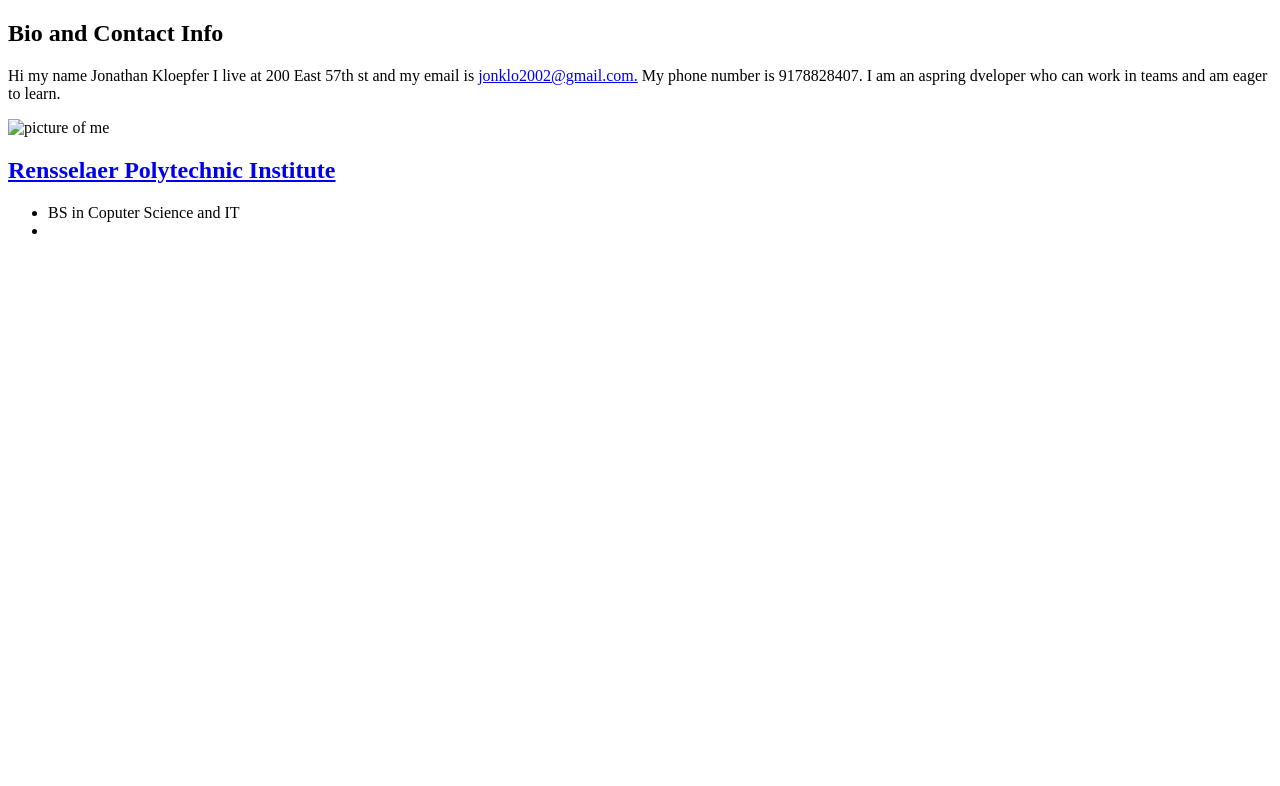
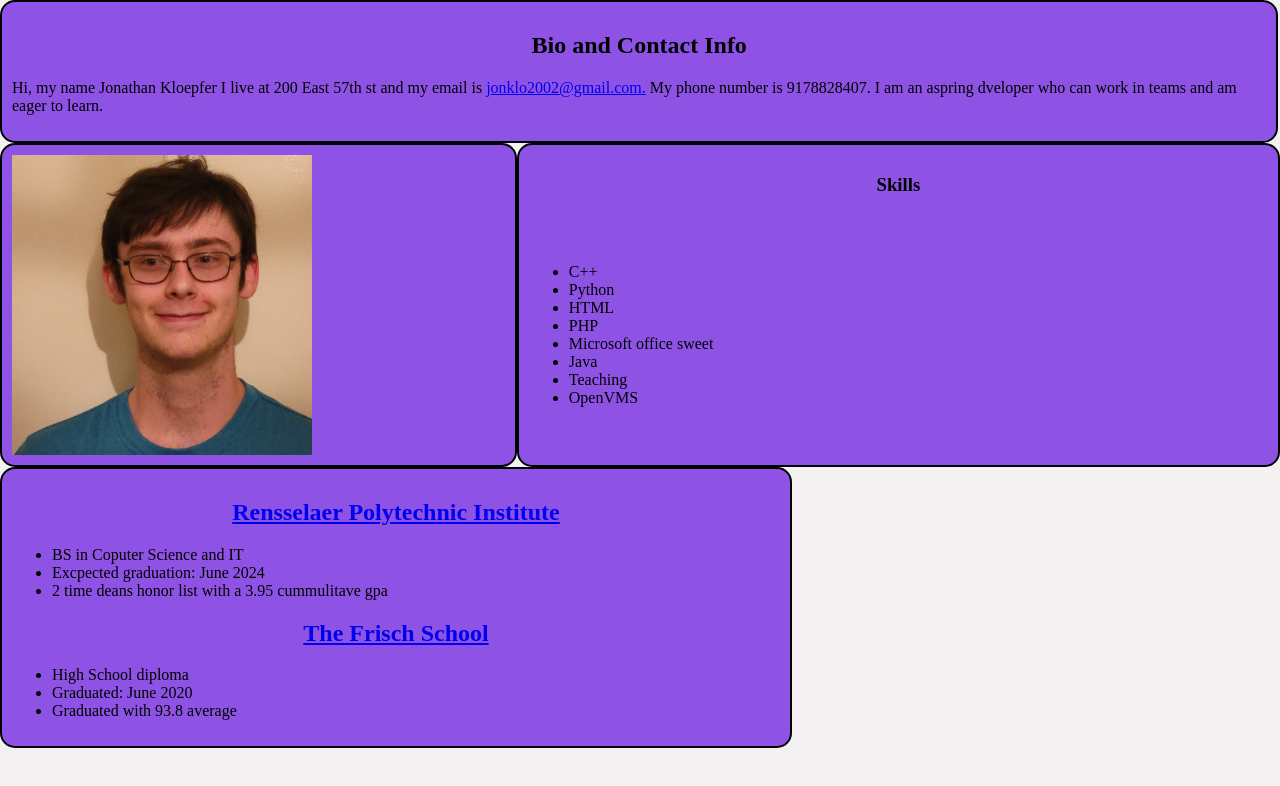
Before and after one commit to JAMForHire/JAM-repo, a plain HTML site: page kloepj.html in a window 1280 px wide. Drawn offline with Linux system fonts and the light colour scheme.

Commit message:
Personal

```diff
--- a/kloepj.html
+++ b/kloepj.html
@@ -1,26 +1,49 @@
 <!DOCTYPE html>
 <html>
   <head>
-    <link href=".." rel="stylesheet">
+    <link href="style.css" rel="stylesheet">
     <title>Jonathan Individual Portfolio</title>
   </head>
   <body>
     <section class="h-card" id="Bio">
-      <h1 id="Titleb">Bio and Contact Info</h1>
-      <p>Hi my name <span class="p-name">Jonathan Kloepfer</span> I live at
+      <h1 class="jt">Bio and Contact Info</h1>
+      <p>Hi, my name <span class="p-name">Jonathan Kloepfer</span> I live at
         <span class="p-street-adress">200 East 57th st</span> and my email is
         <a class="u-email" href="mailto:jonklo2002@gmail.com">jonklo2002@gmail.com.</a>
          My phone number is 9178828407. I am an aspring dveloper who can work in teams and am eager to learn.
       </p>
     </section>
-    <img class="u-photo" id="pic" src="Jonathan_Kloepfer.png" alt="picture of me">
-    <section class="Ed">
-      <h1 class="School"><a href="https://www.rpi.edu/">Rensselaer Polytechnic Institute</a></h1>
+    <section class ="fix">
+      <section class="jimg">
+        <img class="u-photo" src="Resources/images/Jonathan_Kloepfer.png" alt="picture of me">
+      </section>
+      <section class="Jexp">
+        <h1 class="jt">Skills</h1>
+        <ul>
+          <li>C++</li>
+          <li>Python</li>
+          <li>HTML</li>
+          <li>PHP</li>
+          <li>Microsoft office sweet</li>
+          <li>Java</li>
+          <li>Teaching</li>
+          <li>OpenVMS</li>
+        </ul>
+      </section>
+  </section>
+    <section class="jEd">
+      <h1 class="jt"><a href="https://www.rpi.edu/">Rensselaer Polytechnic Institute</a></h1>
       <ul>
         <li>BS in Coputer Science and IT</li>
-        <li></li>
+        <li>Excpected graduation: June 2024</li>
+        <li>2 time deans honor list with a 3.95 cummulitave gpa</li>
       </ul>
-
+      <h1 class="jt"><a href="https://frisch.org/">The Frisch School</a></h1>
+      <ul>
+        <li>High School diploma</li>
+        <li>Graduated: June 2020</li>
+        <li>Graduated with 93.8 average</li>
+      </ul>
     </section>
 
   </body>
--- a/style.css
+++ b/style.css
@@ -570,21 +570,48 @@ html, body {
   font-size: 48px;
 }
 #Bio{
-  width:99%;
+  width:98%;
   padding: 10px;
   border:2px solid #000;
   border-radius: 15px;
   background-color: #8E53E5;
-  height: 99%;
+  height: 98%;
 }
 #Titleb{
   text-align: center;
 }
-#pic{
+.jimg{
   width:40%;
   height: 40%;
   padding: 10px;
   border:2px solid #000;
   border-radius: 15px;
   background-color: #8E53E5;
+  display: inline-grid;
 }
+.jEd{
+  width:60%;
+  padding: 10px;
+  border:2px solid #000;
+  border-radius: 15px;
+  background-color: #8E53E5;
+  height: 100%;
+}
+.jt{
+  text-align: center;
+}
+.fix{
+  display: flex;
+}
+.Jexp{
+  width:60%;
+  padding: 10px;
+  border:2px solid #000;
+  border-radius: 15px;
+  background-color: #8E53E5;
+  height: 300px;
+  display: inline-grid;
+}
+#jpic{
+  align-items: center;
+}
```
